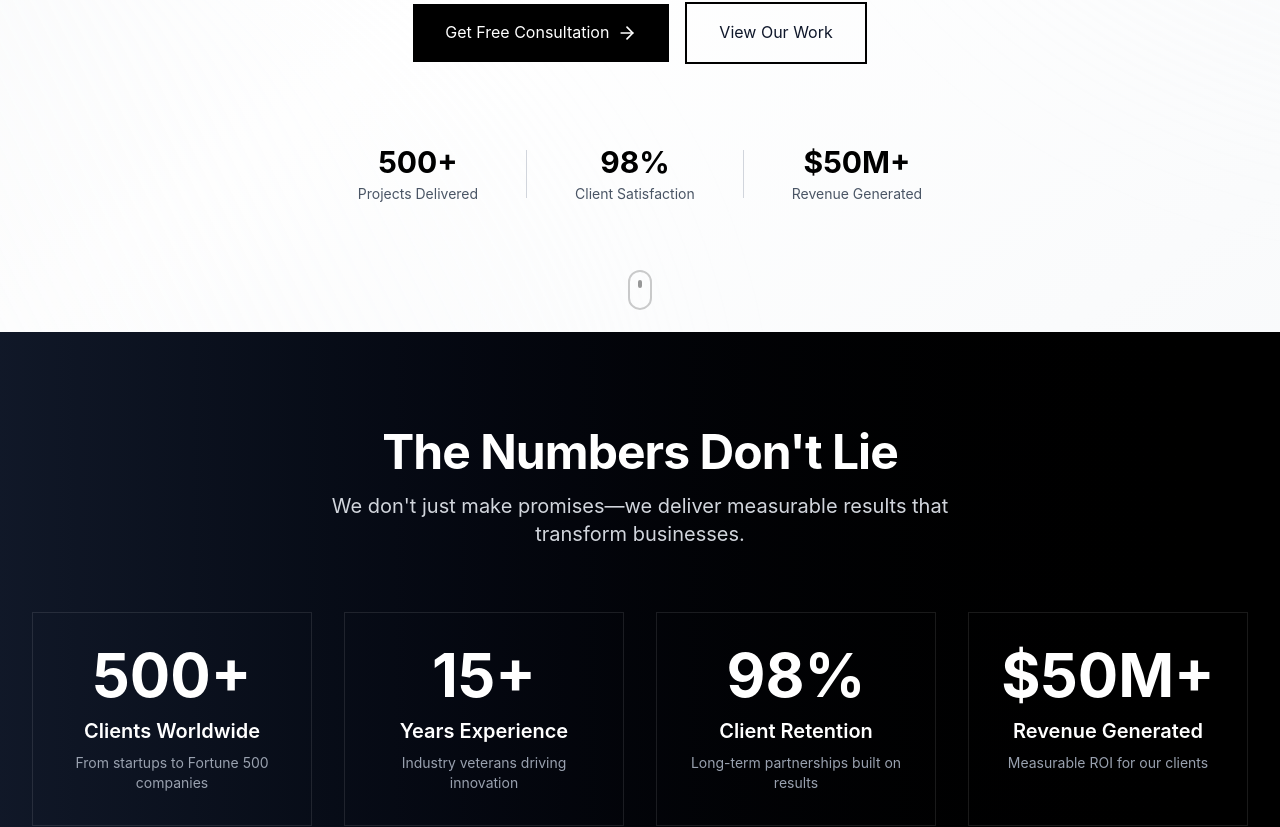
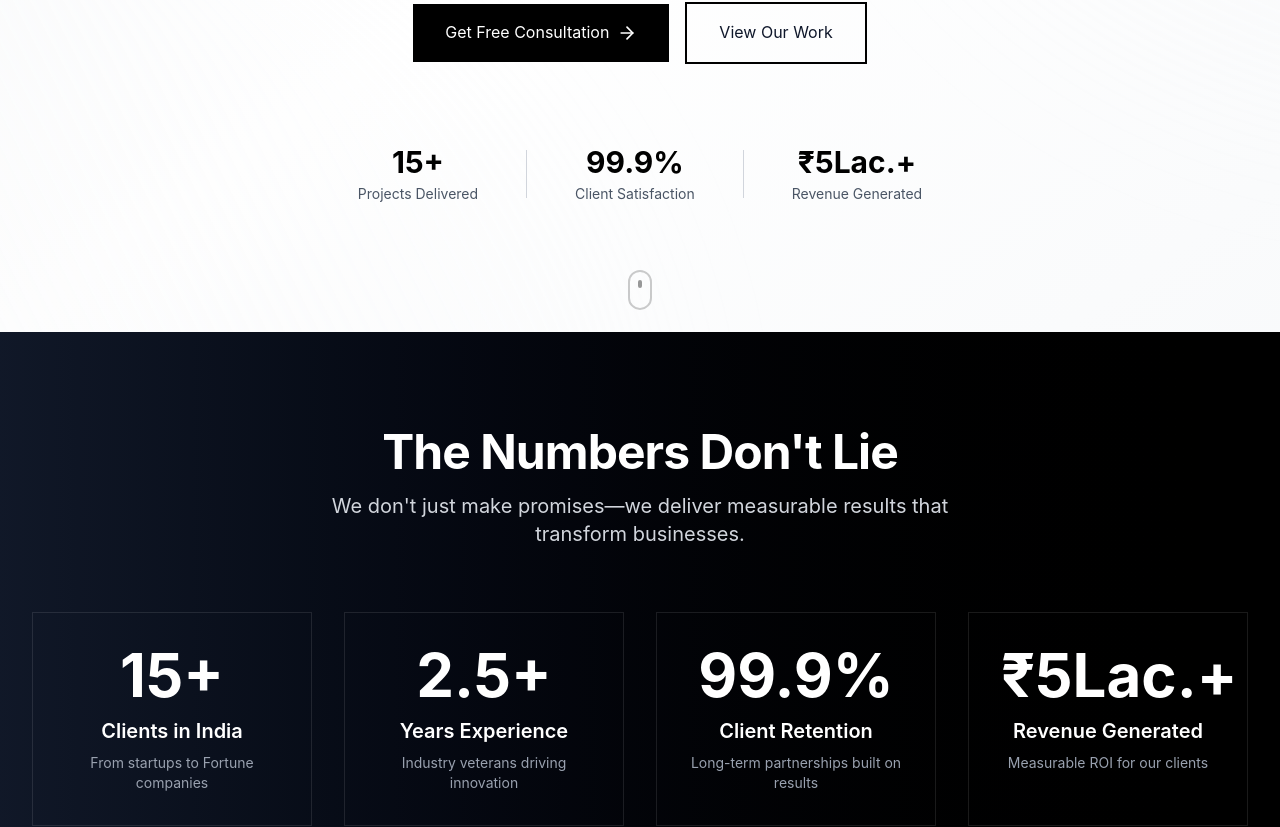
Before and after one commit to yash7586/Glyphiix-Solution, a React (Vite) app: page / in a window 1280 px wide. Shown: the part 576-1403 px from the top of the page. Built offline with nearby package versions, Linux system fonts and the light colour scheme.

Commit message:
updated UI

```diff
--- a/src/components/Footer.tsx
+++ b/src/components/Footer.tsx
@@ -98,18 +98,18 @@ export function Footer({ setCurrentPage }: FooterProps) {
               <div className="flex items-start gap-3">
                 <Mail size={18} className="mt-1 flex-shrink-0" />
                 <a href="mailto:hello@apex.agency" className="hover:text-white transition-colors">
-                  hello@apex.agency
+                  glyphiixsolution@gmail.com
                 </a>
               </div>
               <div className="flex items-start gap-3">
                 <Phone size={18} className="mt-1 flex-shrink-0" />
                 <a href="tel:+1234567890" className="hover:text-white transition-colors">
-                  +1 (234) 567-890
+                  +918750016908
                 </a>
               </div>
               <div className="flex items-start gap-3">
                 <MapPin size={18} className="mt-1 flex-shrink-0" />
-                <span>Global Operations</span>
+                <span>Farrukhabad, U.P, India 209625 </span>
               </div>
             </div>
           </div>
@@ -118,7 +118,7 @@ export function Footer({ setCurrentPage }: FooterProps) {
         {/* Bottom Bar */}
         <div className="pt-8 border-t border-white/10">
           <div className="flex flex-col md:flex-row justify-between items-center gap-4 text-sm text-gray-400">
-            <p>&copy; {new Date().getFullYear()} APEX Digital Agency. All rights reserved.</p>
+            <p>&copy; {new Date().getFullYear()} Glyphiix Solution. All rights reserved.</p>
             <div className="flex gap-6">
               <button className="hover:text-white transition-colors">Privacy Policy</button>
               <button className="hover:text-white transition-colors">Terms of Service</button>
--- a/src/components/Hero.tsx
+++ b/src/components/Hero.tsx
@@ -40,7 +40,7 @@ export function Hero() {
           className="inline-flex items-center gap-2 px-4 py-2 bg-black text-white border border-black mb-8"
         >
           <Sparkles size={16} />
-          <span className="text-sm font-medium">Trusted by 500+ Global Brands</span>
+          <span className="text-sm font-medium">Trusted by 15+ Indian Brands</span>
         </motion.div>
 
         <motion.h1
@@ -92,17 +92,17 @@ export function Hero() {
           className="mt-20 flex flex-wrap items-center justify-center gap-12 text-sm text-gray-600"
         >
           <div className="text-center">
-            <div className="text-3xl mb-1 font-bold text-black">500+</div>
+            <div className="text-3xl mb-1 font-bold text-black">15+</div>
             <div>Projects Delivered</div>
           </div>
           <div className="hidden sm:block w-px h-12 bg-gray-300" />
           <div className="text-center">
-            <div className="text-3xl mb-1 font-bold text-black">98%</div>
+            <div className="text-3xl mb-1 font-bold text-black">99.9%</div>
             <div>Client Satisfaction</div>
           </div>
           <div className="hidden sm:block w-px h-12 bg-gray-300" />
           <div className="text-center">
-            <div className="text-3xl mb-1 font-bold text-black">$50M+</div>
+            <div className="text-3xl mb-1 font-bold text-black">₹5Lac.+</div>
             <div>Revenue Generated</div>
           </div>
         </motion.div>
--- a/src/components/Stats.tsx
+++ b/src/components/Stats.tsx
@@ -7,22 +7,22 @@ export function Stats() {
 
   const stats = [
     {
-      number: '500+',
-      label: 'Clients Worldwide',
-      description: 'From startups to Fortune 500 companies',
+      number: '15+',
+      label: 'Clients in India',
+      description: 'From startups to Fortune companies',
     },
     {
-      number: '15+',
+      number: '2.5+',
       label: 'Years Experience',
       description: 'Industry veterans driving innovation',
     },
     {
-      number: '98%',
+      number: '99.9%',
       label: 'Client Retention',
       description: 'Long-term partnerships built on results',
     },
     {
-      number: '$50M+',
+      number: '₹5Lac.+',
       label: 'Revenue Generated',
       description: 'Measurable ROI for our clients',
     },
--- a/src/components/USP.tsx
+++ b/src/components/USP.tsx
@@ -25,7 +25,7 @@ export function USP() {
     {
       icon: Award,
       title: 'Industry Expertise',
-      description: '15+ years building digital solutions for global brands. We know what works because we\'ve done it hundreds of times.',
+      description: '15+ years building digital solutions for  Indian brands. We know what works because we\'ve done it hundreds of times.',
     },
     {
       icon: BarChart,
@@ -49,7 +49,7 @@ export function USP() {
           className="text-center mb-16"
         >
           <h2 className="text-4xl lg:text-5xl mb-4">
-            Why Global Brands Choose APEX
+            Why Global Brands Choose  Glyphix
           </h2>
           <p className="text-gray-600 text-lg max-w-2xl mx-auto">
             We're not just another agency—we're your growth partner, combining strategy, creativity, and technology to deliver exceptional results.
@@ -84,7 +84,7 @@ export function USP() {
             Ready to Scale Your Business?
           </h3>
           <p className="text-xl text-gray-300 mb-8 max-w-2xl mx-auto">
-            Join 500+ companies that trust APEX to deliver digital excellence. Let's discuss how we can transform your vision into reality.
+            Join 15+ companies that trust Glyphiix to deliver digital excellence. Let's discuss how we can transform your vision into reality.
           </p>
           <a
             href="https://forms.google.com/your-form-link"
--- a/src/pages/About.tsx
+++ b/src/pages/About.tsx
@@ -31,22 +31,22 @@ export function About() {
 
   const whyTrust = [
     {
-      stat: '15+',
+      stat: '2.5+',
       label: 'Years Experience',
       description: 'Industry veterans with deep expertise across all digital disciplines.',
     },
     {
-      stat: '500+',
+      stat: '15+',
       label: 'Projects Delivered',
       description: 'From startups to Fortune 500 companies across 30+ industries.',
     },
     {
-      stat: '$50M+',
+      stat: '₹2.5lakh+',
       label: 'Revenue Generated',
       description: 'Measurable ROI and business impact for our clients.',
     },
     {
-      stat: '98%',
+      stat: '99.9%',
       label: 'Client Retention',
       description: 'Long-term partnerships built on trust and proven results.',
     },
@@ -133,7 +133,7 @@ export function About() {
                 So we built something different—an agency where every decision is data-driven, every strategy is results-focused, and every client relationship is a true partnership. We combine the creative excellence of top design studios with the analytical rigor of management consultancies.
               </p>
               <p>
-                Over 15 years and 500+ projects later, we've helped startups become industry leaders, SMBs scale to 8 figures, and enterprises dominate their markets. Our secret? We don't chase trends—we focus relentlessly on what actually moves the needle for your business.
+                Over 2.5 years and 15+ projects later, we've helped startups become industry leaders, SMBs scale to 8 figures, and enterprises dominate their markets. Our secret? We don't chase trends—we focus relentlessly on what actually moves the needle for your business.
               </p>
             </div>
           </motion.div>
@@ -237,7 +237,7 @@ export function About() {
               Let's Write Your Success Story
             </h2>
             <p className="text-xl text-gray-600 mb-10">
-              Join 500+ businesses that have transformed their digital presence and scaled to new heights with APEX. Your journey to market dominance starts with a conversation.
+              Join 15+ businesses that have transformed their digital presence and scaled to new heights with APEX. Your journey to market dominance starts with a conversation.
             </p>
             <a
               href="https://forms.google.com/your-form-link"
--- a/src/pages/CaseStudies.tsx
+++ b/src/pages/CaseStudies.tsx
@@ -126,10 +126,10 @@ export function CaseStudies() {
           className="grid grid-cols-2 md:grid-cols-4 gap-8 mt-16"
         >
           {[
-            { number: '500+', label: 'Projects Completed' },
-            { number: '$50M+', label: 'Revenue Generated' },
-            { number: '250+', label: 'Happy Clients' },
-            { number: '98%', label: 'Client Retention' },
+            { number: '15+', label: 'Projects Completed' },
+            { number: '₹2.5lakh+', label: 'Revenue Generated' },
+            { number: '15+', label: 'Happy Clients' },
+            { number: '99.9%', label: 'Client Retention' },
           ].map((stat, index) => (
             <div key={index} className="text-center">
               <div className="text-4xl md:text-5xl text-indigo-600 mb-2">{stat.number}</div>
--- a/src/pages/Work.tsx
+++ b/src/pages/Work.tsx
@@ -28,8 +28,8 @@ export function Work() {
       results: [
         { metric: '412%', label: 'Increase in Qualified Demo Requests' },
         { metric: '3.4x', label: 'Conversion Rate Improvement' },
-        { metric: '#1–3', label: 'Google Rankings (Key Keywords)' },
-        { metric: '₹26 Cr+', label: 'New Revenue Generated (9 Months)' },
+        { metric: '#1–4', label: 'Google Rankings (Key Keywords)' },
+        { metric: '₹1.5lakh', label: 'New Revenue Generated (9 Months)' },
       ],
     },
   ];
```
